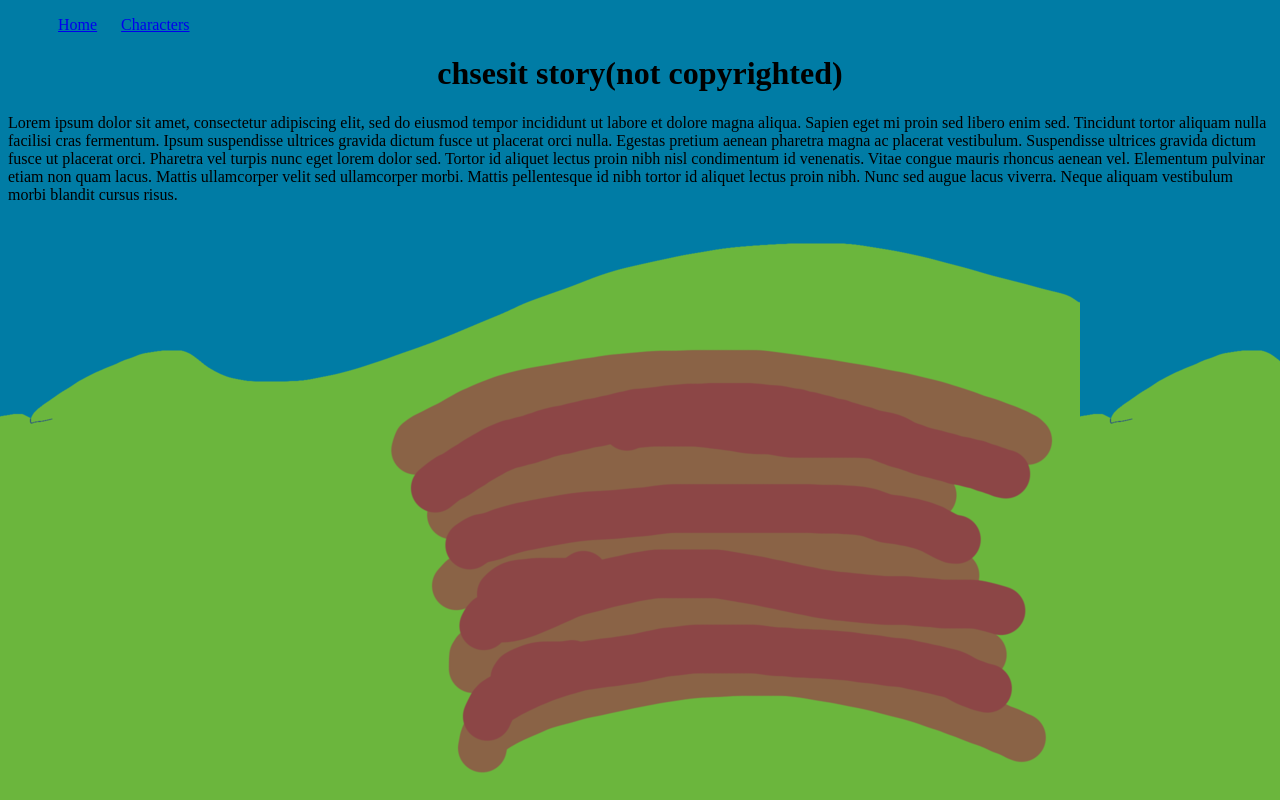
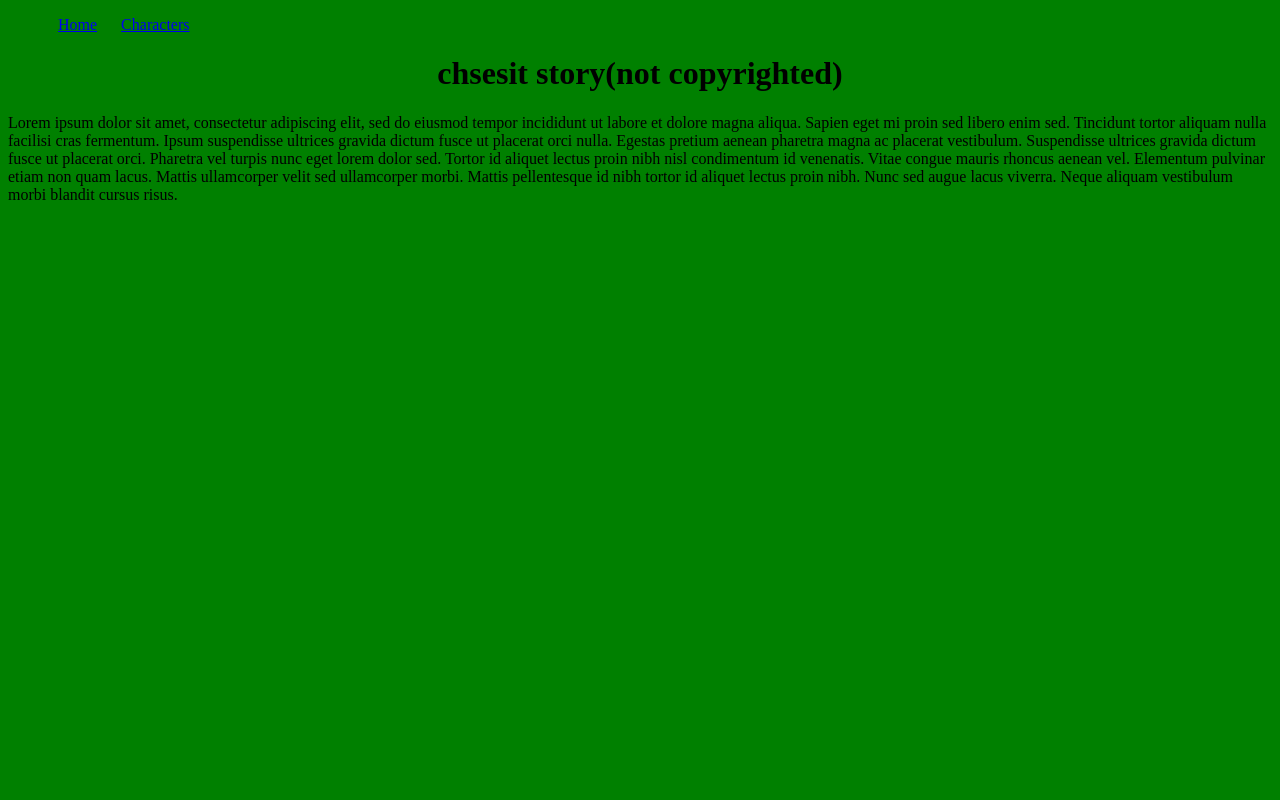
Before and after one commit to zahmbie1/TSA-coolwebsite, a plain HTML site: page index.html in a window 1280 px wide. Drawn offline with Linux system fonts and the light colour scheme.

Commit message:
oops oops

```diff
--- a/styles.css
+++ b/styles.css
@@ -5,7 +5,7 @@ h1 {
     font-weight: bold;
 }
 body {
-    background-image: url(AA8EDE24-02F7-4B06-BEF9-B0FE15A0EF3B.png);
+    background: green;
 }
 
 .center-text {
```
